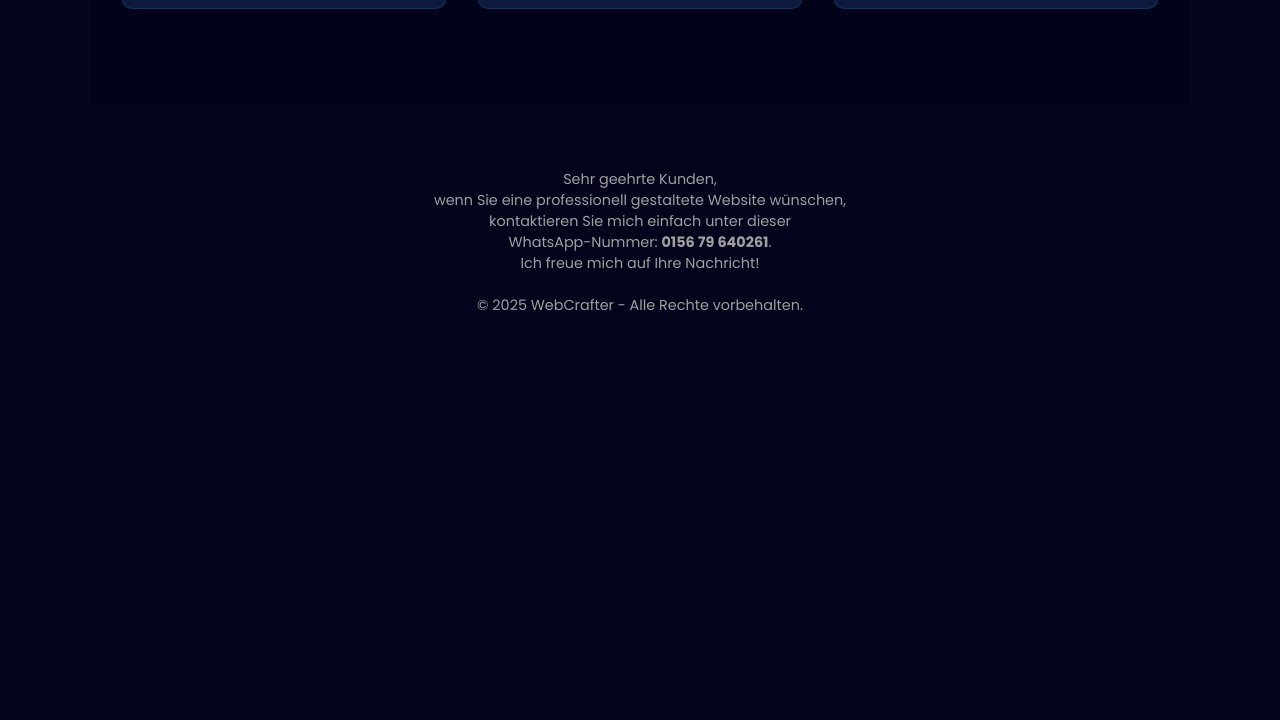
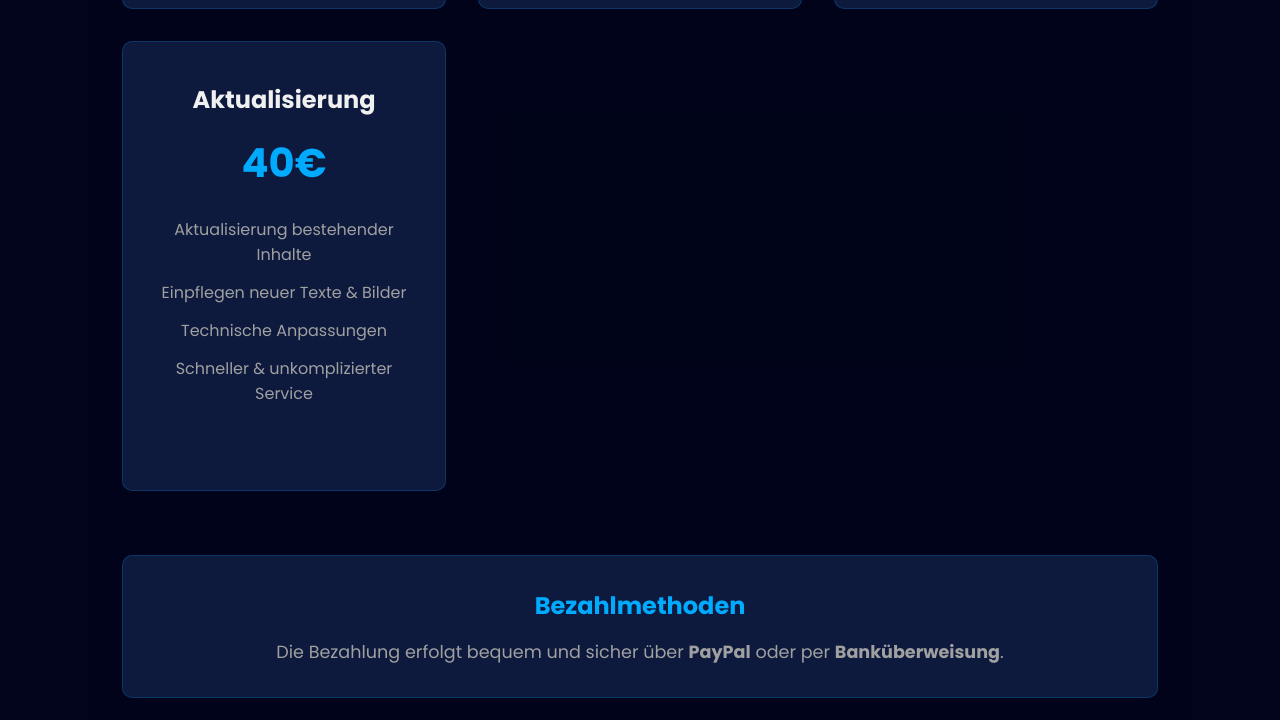
Before and after one commit to pc54353/agency, a plain HTML site: page webcrafter.de/index.html in a window 1280 px wide. Shown: the part 3700-4420 px from the top of the page. Before the commit the page ends 4080 px from the top, so only its background shows below. Drawn offline with Linux system fonts and the light colour scheme.

Commit message:
Update index.html

```diff
--- a/webcrafter.de/index.html
+++ b/webcrafter.de/index.html
@@ -271,7 +271,7 @@
 
         .pricing-grid {
             display: grid;
-            grid-template-columns: repeat(auto-fit, minmax(300px, 1fr));
+            grid-template-columns: repeat(auto-fit, minmax(280px, 1fr));
             gap: 2rem;
             margin-top: 3rem;
         }
@@ -297,6 +297,26 @@
         .pricing-card ul { list-style: none; padding: 0; margin-bottom: 2rem; flex-grow: 1; }
         .pricing-card li { margin-bottom: 0.8rem; color: var(--text-muted); }
 
+        /* NEU: Sektion für Bezahlmethoden */
+        .payment-methods {
+            text-align: center;
+            margin-top: 4rem;
+            padding: 2rem;
+            background-color: var(--light-blue);
+            border-radius: 10px;
+            border: 1px solid rgba(0, 170, 255, 0.2);
+        }
+        .payment-methods h3 {
+            font-size: 1.5rem;
+            color: var(--primary-color);
+            margin-bottom: 1rem;
+        }
+        .payment-methods p {
+            font-size: 1.1rem;
+            color: var(--text-muted);
+        }
+
+
         /* Footer */
         footer {
             text-align: center;
@@ -315,6 +335,7 @@
             .nav-links a { margin: 0 0.8rem; }
             .content-section { padding: 4rem 1rem; }
             .content-section h2 { font-size: 2.2rem; }
+            .pricing-grid { grid-template-columns: 1fr; } /* Stellt sicher, dass auf Mobil alles untereinander ist */
         }
     </style>
 </head>
@@ -413,6 +434,23 @@
                         <li>Call-to-Action Elemente</li>
                     </ul>
                 </div>
+                 <!-- NEUER PREIS-BLOCK -->
+                <div class="pricing-card">
+                    <h3>Aktualisierung</h3>
+                    <div class="price">40€</div>
+                    <ul>
+                        <li>Aktualisierung bestehender Inhalte</li>
+                        <li>Einpflegen neuer Texte & Bilder</li>
+                        <li>Technische Anpassungen</li>
+                        <li>Schneller & unkomplizierter Service</li>
+                    </ul>
+                </div>
+            </div>
+
+            <!-- NEUER ABSCHNITT FÜR BEZAHLMETHODEN -->
+            <div class="payment-methods">
+                <h3>Bezahlmethoden</h3>
+                <p>Die Bezahlung erfolgt bequem und sicher über <strong>PayPal</strong> oder per <strong>Banküberweisung</strong>.</p>
             </div>
         </section>
     </main>
```
